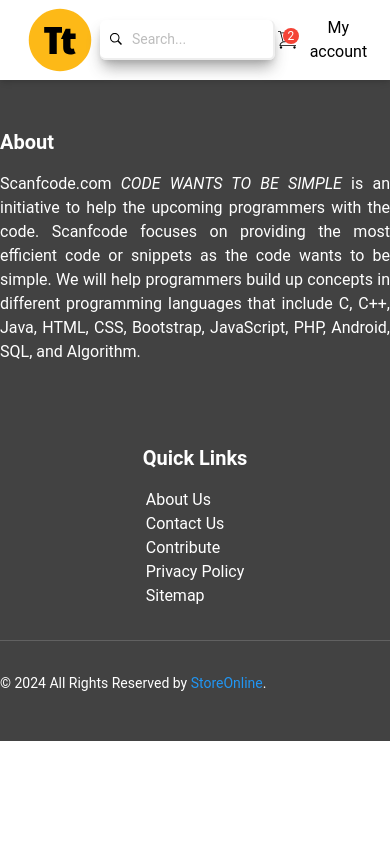
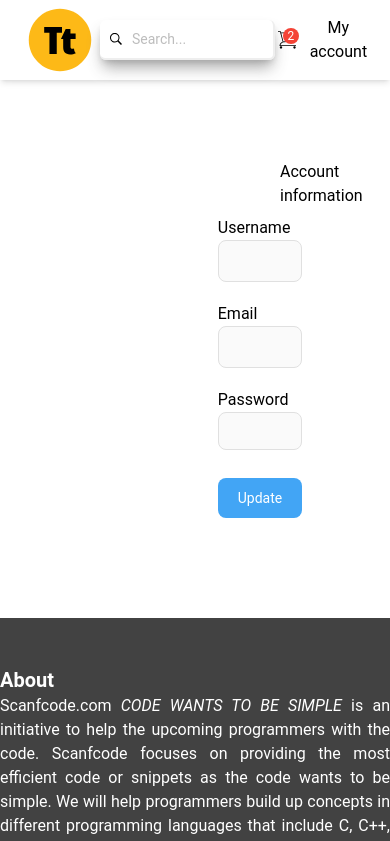
Before and after one commit to JayroGT/Ecomerce, a React (Vite) app: page /account in a window 390 px wide. Shown: the top 841 px of the page. Built offline with nearby package versions, Linux system fonts and the light colour scheme.

Commit message:
add: account update profile page

```diff
--- a/package.json
+++ b/package.json
@@ -12,6 +12,7 @@
   "dependencies": {
     "@heroicons/react": "^2.1.1",
     "@material-tailwind/react": "^2.1.9",
+    "@reduxjs/toolkit": "^2.2.1",
     "react": "^18.2.0",
     "react-dom": "^18.2.0",
     "react-router-dom": "^6.22.1"
--- a/src/App.jsx
+++ b/src/App.jsx
@@ -1,9 +1,10 @@
 import { Routes, Route, BrowserRouter as Router } from "react-router-dom";
 import { Header } from "./components/Header";
 import { Home } from "./pages/Home";
-import { Login } from "./login/Login";
+import { Login } from "./pages/login/Login";
 import Footer from "./components/Footer";
-import { Register } from "./login/Register";
+import { Register } from "./pages/login/Register";
+import { Account } from "./pages/Account";
 
 function App() {
   return (
@@ -14,6 +15,7 @@ function App() {
           <Route path="/" element={<Home/>} />
           <Route path="/register" element={<Register />} />
           <Route path="/login" element={<Login />} />
+          <Route path="/account" element={<Account />} />
         </Routes>
         <Footer/>
       </Router>
--- a/src/components/Footer.jsx
+++ b/src/components/Footer.jsx
@@ -4,7 +4,7 @@ const Footer = () => {
         <div className="container mx-auto">
           <div className="grid grid-cols-1 md:grid-cols-2 lg:grid-cols-2 gap-20">
             <div>
-              <h6 className="text-xl font-bold mb-4">About</h6>
+              <h6 className="text-xl font-bold mb-4.">About</h6>
               <p className="text-justify">Scanfcode.com <span className="italic">CODE WANTS TO BE SIMPLE</span> is an initiative to help the upcoming programmers with the code. Scanfcode focuses on providing the most efficient code or snippets as the code wants to be simple. We will help programmers build up concepts in different programming languages that include C, C++, Java, HTML, CSS, Bootstrap, JavaScript, PHP, Android, SQL, and Algorithm.</p>
             </div>
 
--- a/src/components/Header.jsx
+++ b/src/components/Header.jsx
@@ -29,6 +29,7 @@ export const Header = () => {
     <header className='sticky top-0 left-0 w-full shadow-md z-50 bg-white'>
         <div className="flex flex-row h-20 justify-between items-center mx-3">
             <div className='w-full basis-1/4 '>
+                    <a href="/">
                 <div className="flex ml-2">
                 <svg
                     className="h-20 w-20"
@@ -45,6 +46,7 @@ export const Header = () => {
                     <path d="M84.9,86.6C83.5,86.9,82,87,80.1,87c-3.9,0-6.7-1-8.4-2.9c-1.7-1.9-2.6-4.8-2.6-8.8v-13h-3.6l7.6-16.1h7.6v7.4H89v8.7h-8.2  v12.3c0,2.2,1,3.3,3.1,3.3l0,0c0.8,0,1.6-0.2,2.5-0.4c0.2,3.2,1.2,5.8,2.9,7.8C87.8,85.8,86.2,86.3,84.9,86.6z"/>
                 </svg>
                 </div>
+                    </a>
             </div>
             <div className="basis-1/2">
                 <div className='flex  h-10 items-center border-r-2 border-b-2 rounded-md shadow-lg shadow-gray-500/90'>
--- a/src/components/Products.jsx
+++ b/src/components/Products.jsx
@@ -7,7 +7,7 @@ export const Products = () => {
         <>
         <section>
             <div className='grid grid-cols-2 md:grid-cols-4'>
-                {product.map((prod, i) => (
+                {product.map((prod,i) => (
                     <div key={i}>
                         <ProductCard
                         id={prod?.id}
--- /dev/null
+++ b/src/pages/Account.jsx
@@ -0,0 +1,36 @@
+import React from 'react'
+
+export const Account = () => {
+  return (
+    <>
+        <section className='flex flex-col h-auto shadow rounded-2xl mx-60 my-20 shadow-lg shadow-gray-500/90'>
+            <h1 className='pl-10'>Account information</h1>
+            <div className='justify-center w-auto flex gap-10 items-center jsutify-center'>
+                <img src="" alt="foto por mostrar" />
+
+                <form className='flex flex-col w-80 border-black'>
+                    <div className='mb-5 w-full pt-2'>
+                        <label className='block'>Username</label>
+                        <input className="bg-gray-50 border border-gray-300 text-gray-900 text-sm rounded-lg focus:ring-blue-500 focus:border-blue-500 block w-full p-2.5 dark:bg-gray-700 dark:border-gray-600 dark:placeholder-gray-400 dark:text-white dark:focus:ring-blue-500 dark:focus:border-blue-500"/>
+                    </div>
+                    <div className='mb-5 w-full'>
+                        <label className='block'>Email</label>
+                        <input className="bg-gray-50 border border-gray-300 text-gray-900 text-sm rounded-lg focus:ring-blue-500 focus:border-blue-500 block w-full p-2.5 dark:bg-gray-700 dark:border-gray-600 dark:placeholder-gray-400 dark:text-white dark:focus:ring-blue-500 dark:focus:border-blue-500"/>
+                    </div>
+                    <div className='mb-5 w-full pb-2'>
+                        <label className='block'>Password</label>
+                        <input className="bg-gray-50 border border-gray-300 text-gray-900 text-xs rounded-lg focus:ring-blue-500 focus:border-blue-500 block w-full p-2.5 dark:bg-gray-700 dark:border-gray-600 dark:placeholder-gray-400 dark:text-white dark:focus:ring-blue-500 dark:focus:border-blue-500"/>
+                    </div>
+                    <div className='flex mb-5'>
+                        <button className='pt- text-white bg-blue-400 hover:bg-blue-500 active:bg-blue-700 rounded-lg text-sm px-5 py-2.5 text-center dark:bg-blue-600 dark:hover:bg-blue-700 dark:focus:ring-blue-800'>
+                            Update
+                        </button>
+                    </div>
+
+                </form>
+            </div>
+
+        </section>
+    </>
+  )
+}
--- a/src/login/Login.jsx
+++ b/src/pages/login/Login.jsx
@@ -56,10 +56,10 @@ export const Login = () => {
 
                     <button
                     type="submit"
-                    className="text-white bg-blue-700 hover:bg-blue-800 focus:ring-4 focus:outline-none focus:ring-blue-300 font-medium rounded-lg text-sm w-full sm:w-auto px-5 py-2.5 text-center dark:bg-blue-600 dark:hover:bg-blue-700 dark:focus:ring-blue-800">Submit</button>
+                    className="text-white bg-blue-700 hover:bg-blue-800 focus:ring-4 focus:outline-none focus:ring-blue-300 font-medium rounded-lg text-sm w-full sm:w-auto px-5 py-2.5 text-center dark:bg-blue-600 dark:hover:bg-blue-700 dark:focus:ring-blue-800">Login</button>
                 </form>
             </div>
-            <div className='flex justify-center items-center'>
+            <div className='pt- text-white bg-blue-400 hover:bg-blue-500 active:bg-blue-700 rounded-lg text-sm px-5 py-2.5 text-center dark:bg-blue-600 dark:hover:bg-blue-700 dark:focus:ring-blue-800'>
                 <a href='/register'>
                 register now
                 </a>
--- a/src/login/Register.jsx
+++ b/src/pages/login/Register.jsx
@@ -76,16 +76,20 @@ export const Register = () => {
 
 
                 <label
-                className="ms-2 text-sm font-medium text-gray-900 dark:text-gray-300">I agree with the
-                <a href="#" className="text-blue-600 hover:underline dark:text-blue-500">terms and conditions</a>
+                className="ms-2 text-sm font-medium text-gray-900 dark:text-gray-300">I agree with the <a href="#" className="text-blue-600 hover:underline dark:text-blue-500">terms and conditions</a>
                 </label>
             </div>
 
 
             <button
             type="submit"
-            className="text-white bg-blue-700 hover:bg-blue-800 focus:ring-4 focus:outline-none focus:ring-blue-300 font-medium rounded-lg text-sm px-5 py-2.5 text-center dark:bg-blue-600 dark:hover:bg-blue-700 dark:focus:ring-blue-800">Register new account</button>
+            className="pt- text-white bg-blue-400 hover:bg-blue-500 active:bg-blue-700 rounded-lg text-sm px-5 py-2.5 text-center dark:bg-blue-600 dark:hover:bg-blue-700 dark:focus:ring-blue-800">Register new account</button>
             </form>
+            <div className='flex justify-center items-center'>
+                <a href='/login'>
+                Login
+                </a>
+            </div>
 
         </section>
     </div>
```
Also changed, not shown: 1 other file (tests, documents, lock files or other folders).
